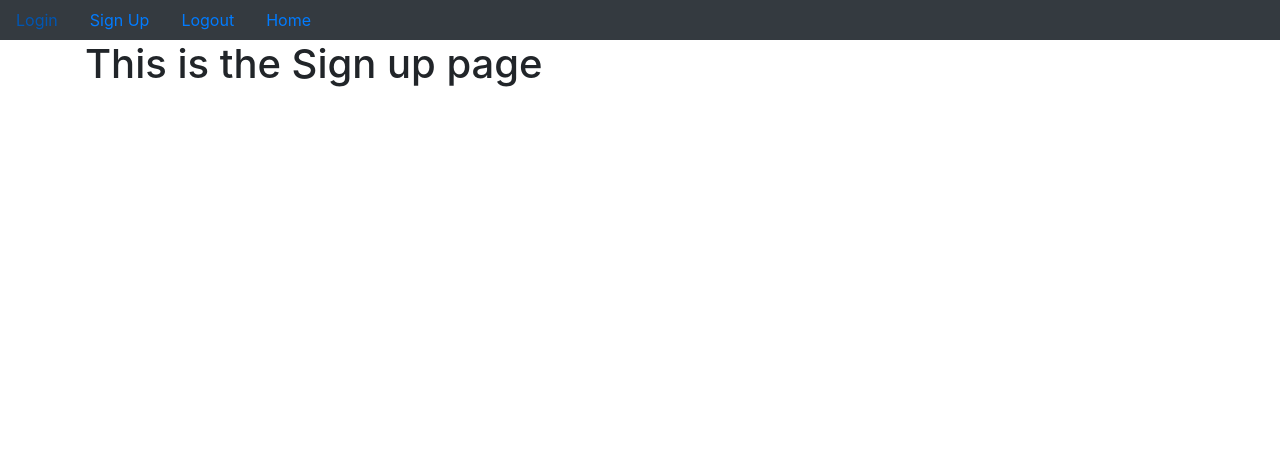
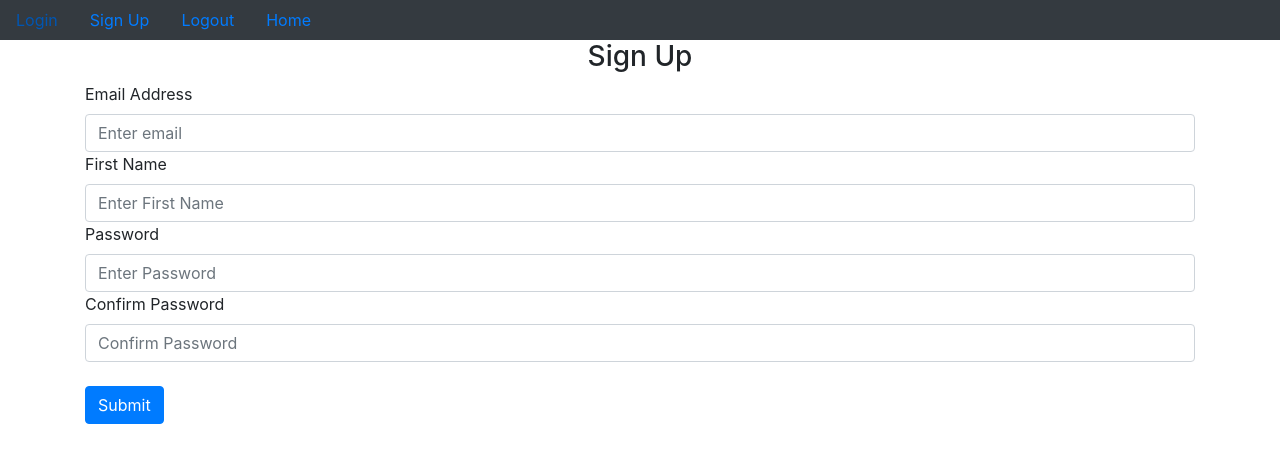
Before and after one commit to RealBasilKhan/Flask-Auth, a Flask app: template website/templates/sign_up.html in a window 1280 px wide. Shown: the top 463 px of the page. Run offline with Flask 2, Linux system fonts and the light colour scheme; the template is opened without the code that fills it, so the values that code supplies are empty; parts of the project's set-up code (start-up, migrations or seed data) failed here and were passed over; some libraries are stand-ins or nearby versions.

Commit message:
Sign up done

```diff
--- a/website/__init__.py
+++ b/website/__init__.py
@@ -10,6 +10,6 @@ def create_app():
     from .auth import auth
 
     app.register_blueprint(views, url_prefix='/')
-    app.register_blueprint(views, url_prefix='/')
+    app.register_blueprint(auth, url_prefix='/')
 
     return app
--- a/website/templates/sign_up.html
+++ b/website/templates/sign_up.html
@@ -1,4 +1,47 @@
 {% extends "base.html"%} {% block title %} Signup {% endblock %} {% block
 content %}
-<h1>This is the Sign up page</h1>
+<form method="POST">
+ <h3 align="center">Sign Up</h3>
+ <div class="form-group">
+ <label for="email">Email Address</label>
+  <input
+  type="email"
+  class="form-control"
+  id="email"
+  name="email"
+  placeholder="Enter email"
+  </div>
+   <div class="form-group">
+ <label for="firstName">First Name</label>
+  <input
+  type="text"
+  class="form-control"
+  id="firstName"
+  name="firstName"
+  placeholder="Enter First Name"
+  </div>
+</form>
+   <div class="form-group">
+ <label for="password1">Password</label>
+  <input
+  type="password"
+  class="form-control"
+  id="password1"
+  name="password1"
+  placeholder="Enter Password"
+  </div>
+</form>
+</form>
+   <div class="form-group">
+ <label for="password2">Confirm Password</label>
+  <input
+  type="password"
+  class="form-control"
+  id="password2"
+  name="password2"
+  placeholder="Confirm Password"
+  </div>
+  <br/>
+  <button type="submit" class="btn btn-primary">Submit </button>
+</form>
 {% endblock %}
```
Also changed, not shown: 1 other file.
